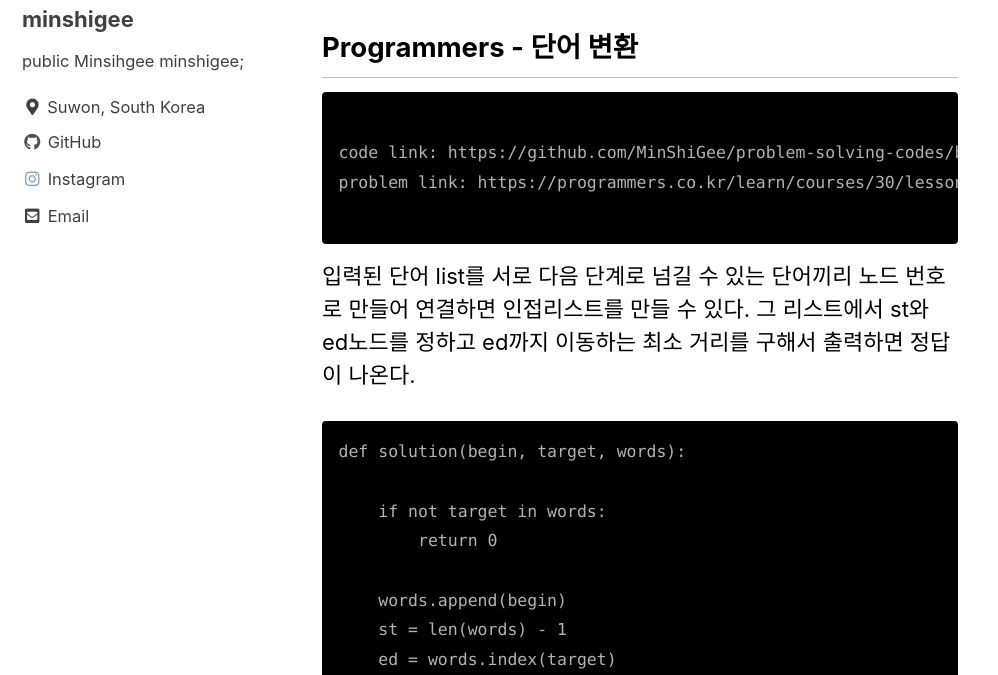
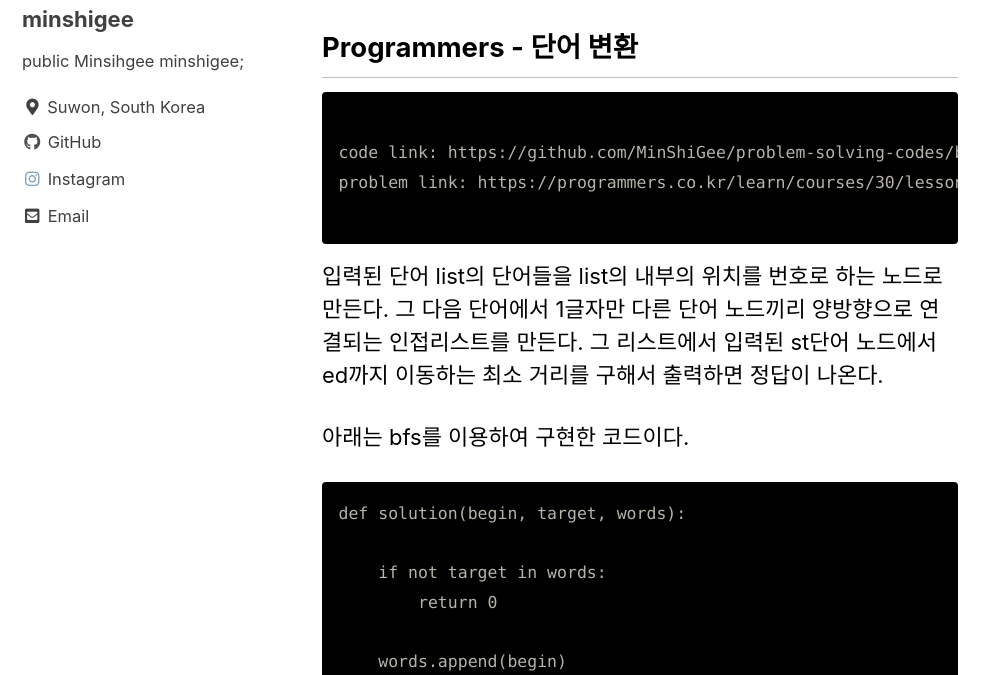
Before and after one commit to MinShiGee/MinShiGee.github.io, a Jekyll site: the page built from _posts/2021-06-29-단어변환.md, in a window 1280 px wide and 900 px high, cut to the strip 225-900 px from the top of the window. Shown: the whole strip, without its empty margins (0-998 px from the left). Built offline with Jekyll 4.4.1, drawn with Linux system fonts in a browser that asks for light colours; cached includes are drawn as plain includes.

Commit message:
edit log13

````diff
--- a/_posts/2021-06-29-단어변환.md
+++ b/_posts/2021-06-29-단어변환.md
@@ -14,8 +14,10 @@
 
 ```
 
-입력된 단어 list를 서로 다음 단계로 넘길 수 있는 단어끼리 노드 번호로 만들어 연결하면 인접리스트를 만들 수 있다.
-그 리스트에서 st와 ed노드를 정하고 ed까지 이동하는 최소 거리를 구해서 출력하면 정답이 나온다.
+입력된 단어 list의 단어들을 list의 내부의 위치를 번호로 하는 노드로 만든다. 그 다음 단어에서 1글자만 다른 단어 노드끼리 양방향으로 연결되는 인접리스트를 만든다.
+그 리스트에서 입력된 st단어 노드에서 ed까지 이동하는 최소 거리를 구해서 출력하면 정답이 나온다.
+
+아래는 bfs를 이용하여 구현한 코드이다.
 
 ```
 def solution(begin, target, words):
````
